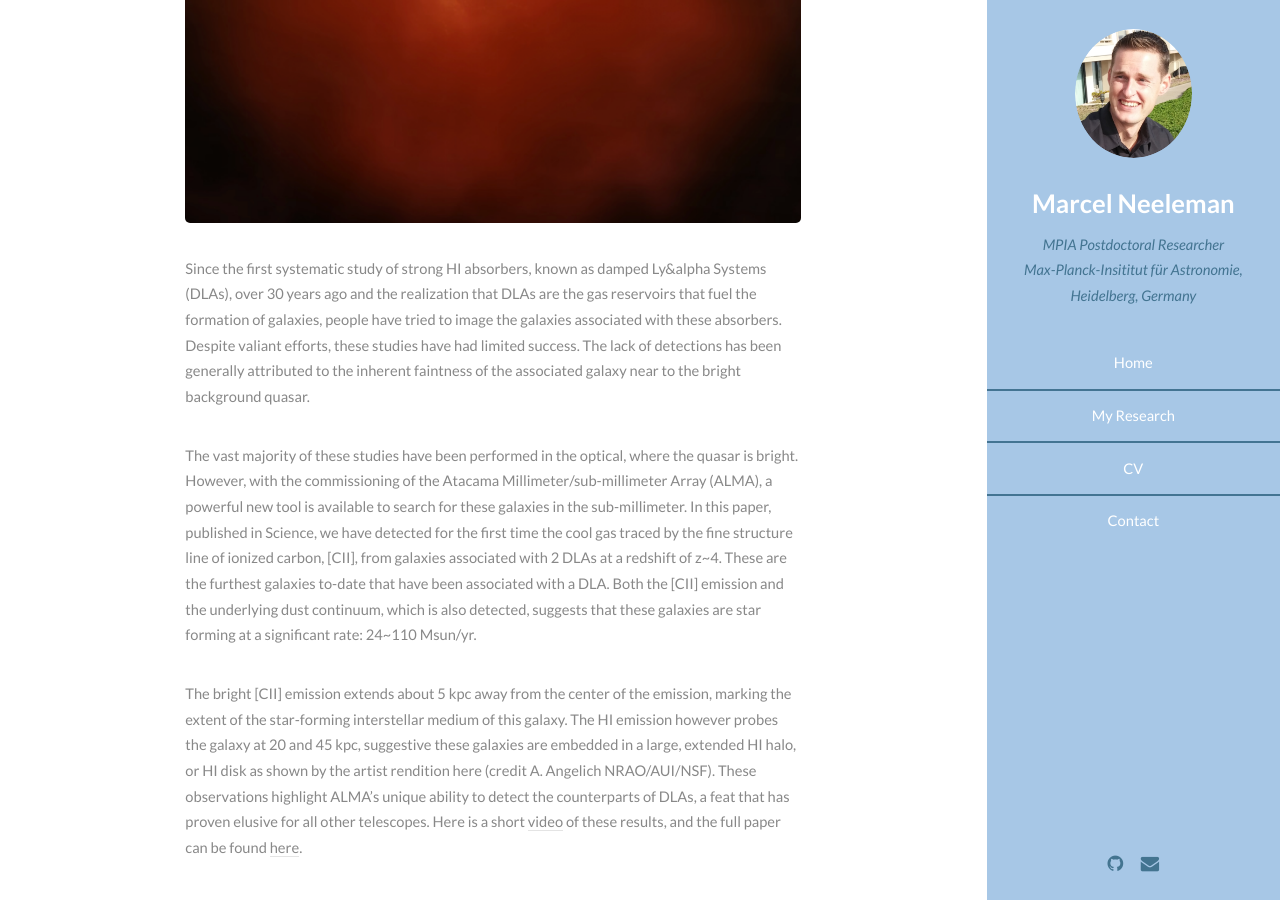
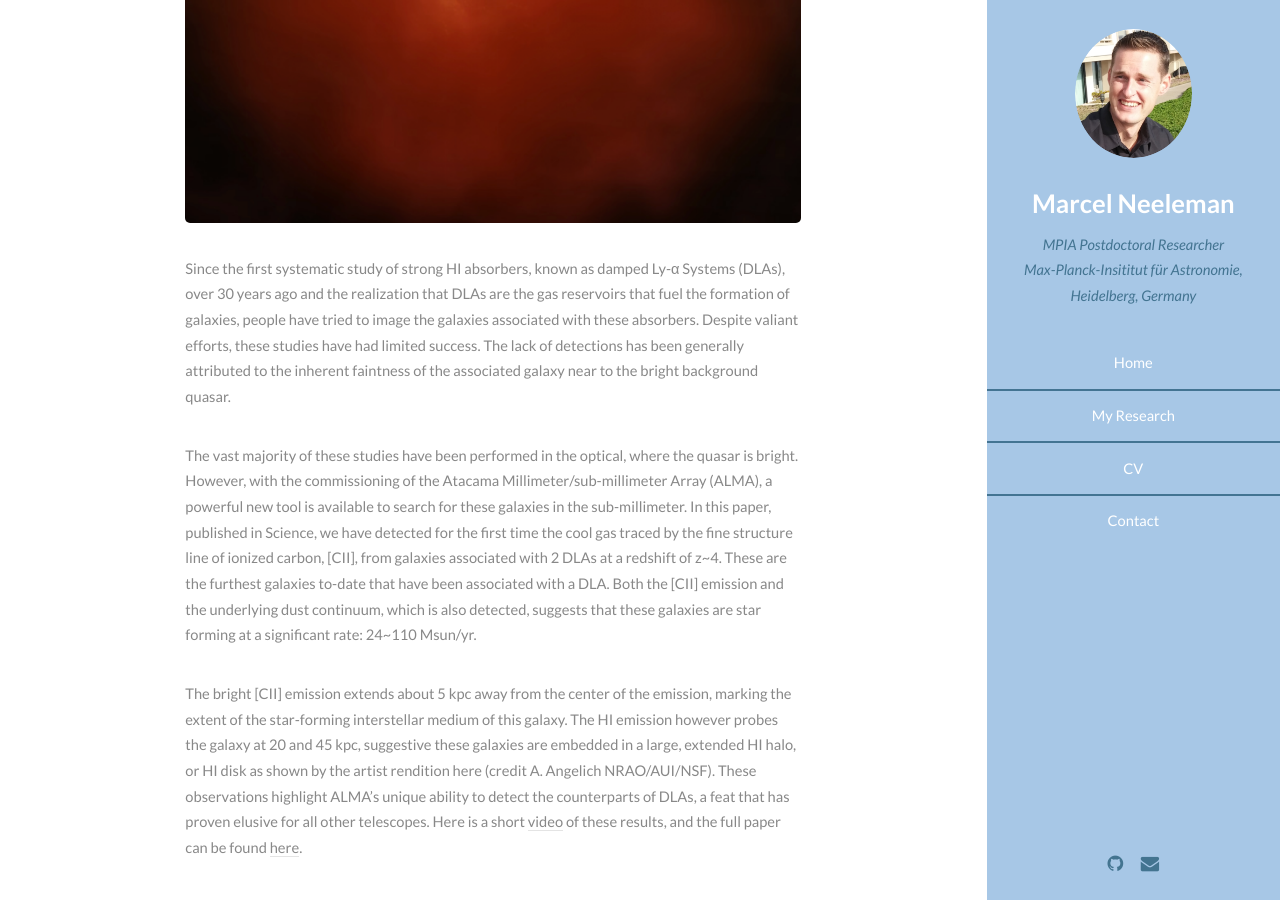
Before and after one commit to mneeleman/mneeleman.github.io, a Jekyll site: the page built from _posts/2017-03-24-CIIDLA_S2.md, in a window 1280 px wide and 900 px high, scrolled down 455 px. Built offline with Jekyll 4.4.1, drawn with Linux system fonts in a browser that asks for light colours; our own code applies the rules of GitHub Pages for plain Markdown files.

Commit message:
Fixed some small typos in posts
DLA typo

```diff
--- a/_posts/2017-03-24-CIIDLA_S2.md
+++ b/_posts/2017-03-24-CIIDLA_S2.md
@@ -1,11 +1,11 @@
 ---
 layout: post
-title: [CII] Emission from the Host Galaxies of Damped Ly&alpha Systems
+title: [CII] Emission from the Host Galaxies of Damped Ly&alpha; Systems
 ---
 <img src="{{ site.baseurl }}/images/CIIDLA_S2.png">
 
 Since the first systematic study of strong HI absorbers, known as
-damped Ly&alpha Systems (DLAs), over 30 years ago and the realization
+damped Ly-&alpha; Systems (DLAs), over 30 years ago and the realization
 that DLAs are the gas reservoirs that fuel the formation of
 galaxies, people have tried to image the galaxies associated with
 these absorbers. Despite valiant efforts, these studies have had
```
Also changed, not shown: _posts/2016-02-11-HSTDLA.md (+1 -1 lines).
